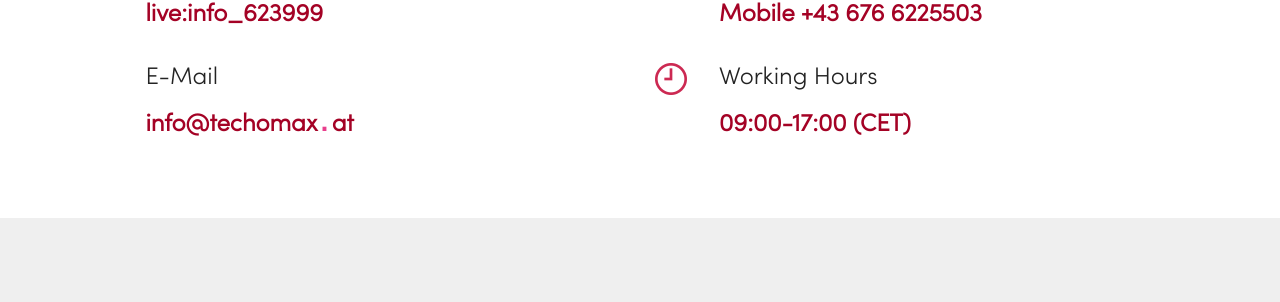
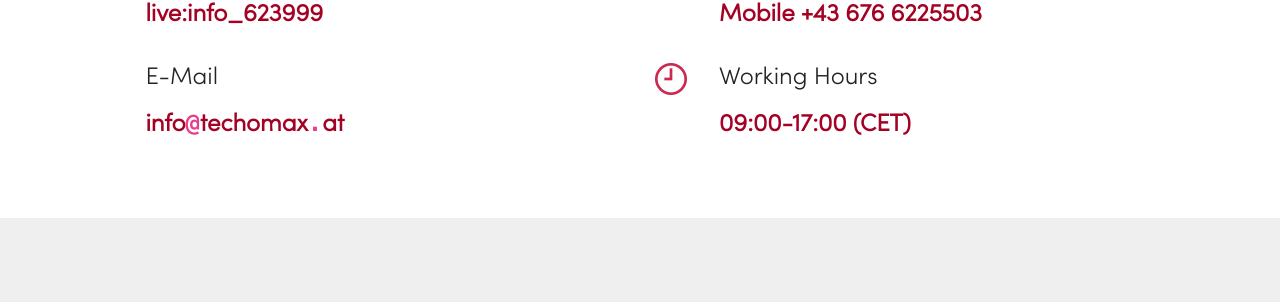
Before and after one commit to techomax/techomax.github.io, a Jekyll site: the page built from en/products.html, in a window 1280 px wide and 900 px high, scrolled down 1506 px. Shown: the part 155-457 px from the top of the window. Built offline with Jekyll 4.4.1, drawn with Linux system fonts in a browser that asks for light colours; some web fonts are replaced.

Commit message:
Update quick-contact.html

```diff
--- a/_includes/quick-contact.html
+++ b/_includes/quick-contact.html
@@ -58,7 +58,7 @@
                             <div class="b-info b-mail">
                                 <h5 class="align-left mbr-fonts-style display-5">
                                     E-Mail</h5>
-                                <p class="mbr-text align-left mbr-fonts-style display-5"><a href="mailto:info&#64;techomax.at"><strong>info&#64;techomax<code>.</code>at</strong></a></p>
+                                <p class="mbr-text align-left mbr-fonts-style display-5"><a href="mailto:info&#64;techomax.at"><strong>info<code>&#64;</code>techomax<code>.</code>at</strong></a></p>
                             </div>
                         </div>
                     </div>
```
